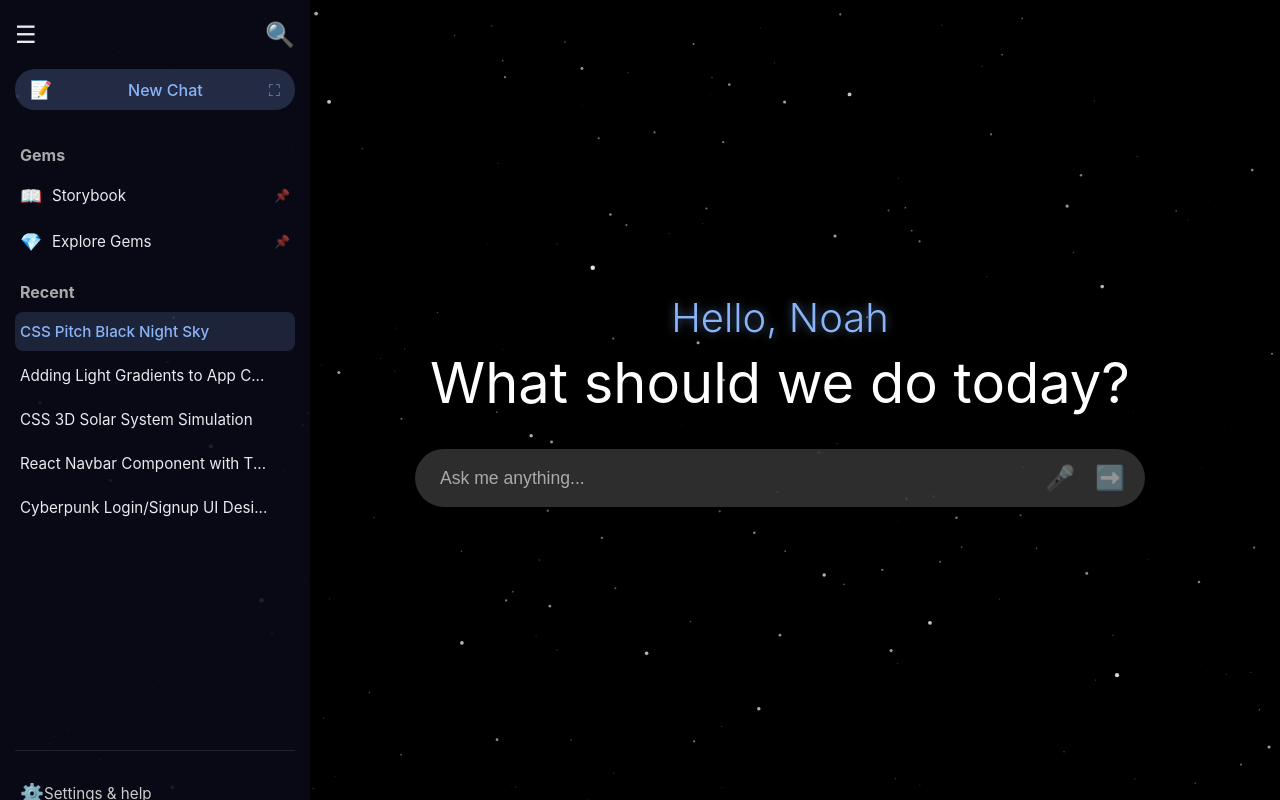
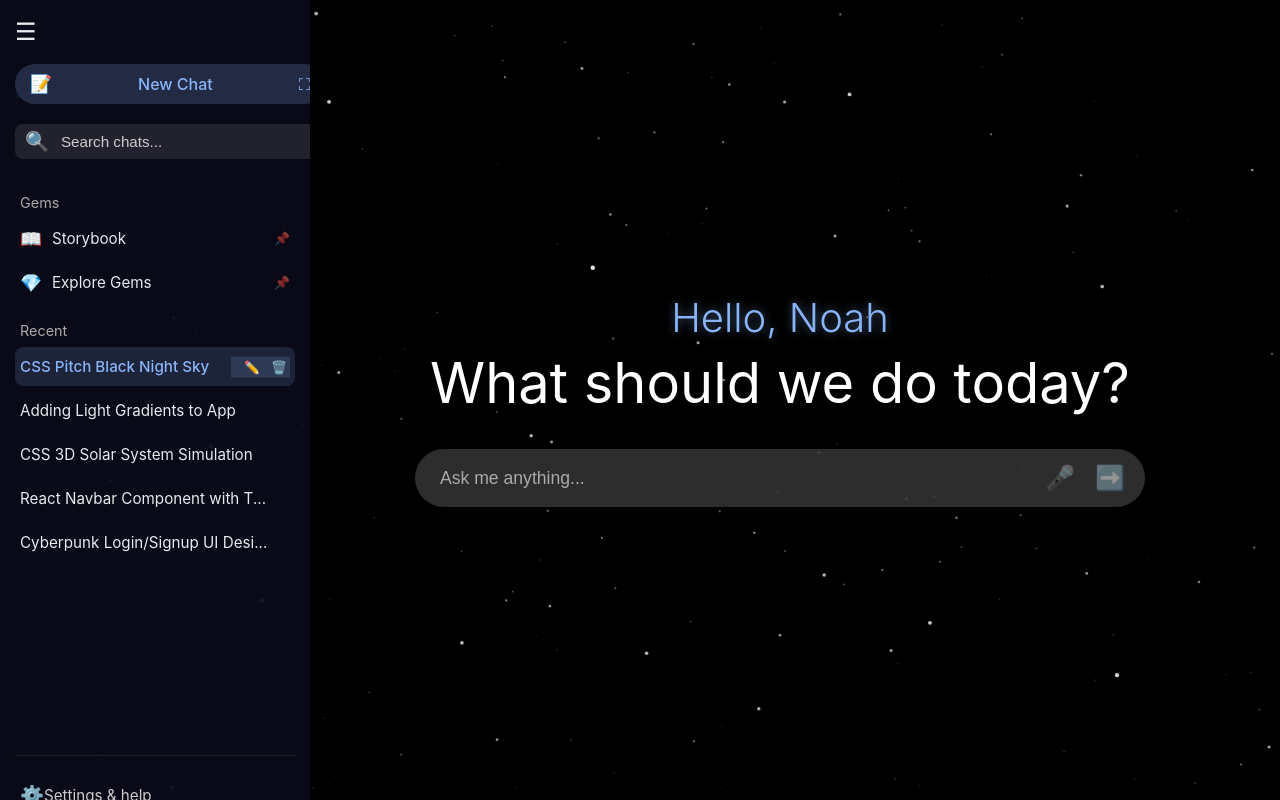
Before and after one commit to NoahMenezes/Image-Generator, a React (Create React App) app: page / in a window 1280 px wide. Built offline with nearby package versions, Linux system fonts and the light colour scheme; no server answers.

Commit message:
fixed the reponse

```diff
--- a/src/components/Sidebar.css
+++ b/src/components/Sidebar.css
@@ -1,28 +1,47 @@
+:root {
+    --sidebar-width: 280px;
+    --sidebar-collapsed-width: 60px;
+    --primary-color: #8ab4f8; /* Gemini blue */
+    --dark-bg: rgba(10, 10, 25, 0.95);
+    --hover-bg: rgba(255, 255, 255, 0.1);
+    --selected-bg: rgba(138, 180, 248, 0.15);
+    --new-chat-bg: rgba(138, 180, 248, 0.2);
+    --text-color: #e8eaed;
+}
+
 .sidebar {
-    width: 280px;
+    width: var(--sidebar-width);
     height: 100vh;
     position: fixed;
     top: 0;
     left: 0;
-    background-color: rgba(10, 10, 25, 0.9); /* Dark semi-transparent background */
-    color: #e8eaed;
+    background-color: var(--dark-bg);
+    color: var(--text-color);
     padding: 20px 15px;
     display: flex;
     flex-direction: column;
     z-index: 20;
     box-shadow: 2px 0 10px rgba(0, 0, 0, 0.5);
-    transition: width 0.3s ease;
+    transition: width 0.3s ease, padding 0.3s ease;
+    overflow: hidden; /* Prevent body scroll */
+}
+
+/* 1. Collapsed State */
+.sidebar.collapsed {
+    width: var(--sidebar-collapsed-width);
+    padding: 20px 10px;
+    align-items: center;
 }
 
 /* Sidebar Top Section */
 .sidebar-top {
     margin-bottom: 20px;
+    width: 100%;
 }
 
 .menu-header {
     display: flex;
-    justify-content: space-between;
-    align-items: center;
+    justify-content: flex-start;
     margin-bottom: 20px;
 }
 
@@ -30,15 +49,13 @@
     font-size: 1.5rem;
     cursor: pointer;
     transition: color 0.2s;
+    line-height: 1; /* Helps with vertical alignment */
 }
 
-.search-icon {
-    color: #8ab4f8;
-}
-
+/* 2. New Chat Button */
 .new-chat-button {
-    background-color: rgba(138, 180, 248, 0.2);
-    color: #8ab4f8;
+    background-color: var(--new-chat-bg);
+    color: var(--primary-color);
     padding: 10px 15px;
     border-radius: 20px;
     cursor: pointer;
@@ -47,6 +64,8 @@
     align-items: center;
     font-weight: 500;
     transition: background-color 0.2s;
+    width: 100%;
+    gap: 10px;
 }
 
 .new-chat-button:hover {
@@ -55,24 +74,73 @@
 
 .new-chat-button .icon {
     font-size: 1.1rem;
+    margin-right: 0;
+}
+
+/* Collapsed New Chat Button - Icon only */
+.sidebar.collapsed .new-chat-button {
+    width: 40px;
+    height: 40px;
+    padding: 0;
+    justify-content: center;
+}
+
+.sidebar.collapsed .new-chat-button .fullscreen-icon {
+    display: none;
+}
+
+/* 3. Search Bar Styling */
+.sidebar-search {
+    display: flex;
+    align-items: center;
+    background-color: rgba(255, 255, 255, 0.1);
+    border-radius: 8px;
+    padding: 8px 10px;
+    margin-bottom: 20px;
+    width: 100%;
+}
+
+.sidebar-search .search-icon {
+    font-size: 1.2rem;
     margin-right: 10px;
 }
 
-.fullscreen-icon {
-    font-size: 1rem;
-    opacity: 0.7;
+.search-input {
+    flex-grow: 1;
+    background: none;
+    border: none;
+    color: var(--text-color);
+    outline: none;
+    font-size: 0.95rem;
+}
+.search-input::placeholder {
+    color: #ccc;
 }
 
-/* Sidebar Middle/Recent Section */
+/* 4. Section Structure & Scrolling */
+.sidebar-section {
+    width: 100%;
+}
+
+.recent-chats-section {
+    flex-grow: 1; /* Takes up all available vertical space */
+    overflow-y: auto; /* Enables scrolling for the chats list */
+    padding-right: 5px; /* Visual space for scrollbar */
+    margin-bottom: 10px;
+}
+
 .sidebar-section h3 {
-    font-size: 1rem;
+    font-size: 0.9rem;
     color: #aaa;
     margin-top: 15px;
-    margin-bottom: 10px;
+    margin-bottom: 8px;
     padding-left: 5px;
+    font-weight: 400;
 }
 
+/* 5. Sidebar Items (Gems & Recent) */
 .sidebar-item {
+    position: relative;
     display: flex;
     align-items: center;
     padding: 10px 5px;
@@ -87,12 +155,13 @@
 }
 
 .sidebar-item:hover:not(.selected-chat) {
-    background-color: rgba(255, 255, 255, 0.1);
+    background-color: var(--hover-bg);
 }
 
 .item-icon {
     font-size: 1.1rem;
     margin-right: 10px;
+    line-height: 1;
 }
 
 .pin-icon {
@@ -102,22 +171,81 @@
 }
 
 .selected-chat {
-    background-color: rgba(138, 180, 248, 0.15);
-    color: #8ab4f8;
+    background-color: var(--selected-bg);
+    color: var(--primary-color);
     font-weight: 500;
 }
 
-/* Sidebar Bottom Section */
+/* Chat Actions (Edit/Delete) */
+.recent-chat {
+    padding-right: 50px; /* Reserve space for actions */
+}
+
+.chat-actions {
+    position: absolute;
+    right: 5px;
+    top: 50%;
+    transform: translateY(-50%);
+    display: flex;
+    gap: 5px;
+    background-color: var(--selected-bg); /* Use selected color for background overlay */
+    padding-left: 10px;
+    opacity: 0;
+    transition: opacity 0.2s;
+}
+
+/* The selected chat or hover state on the item reveals the actions */
+.sidebar-item:hover .chat-actions {
+    opacity: 1;
+    background-color: rgba(255, 255, 255, 0.1); /* Use hover background when showing actions */
+}
+.selected-chat .chat-actions {
+    opacity: 1;
+    background-color: var(--selected-bg);
+}
+
+
+.action-icon {
+    font-size: 0.8rem;
+    cursor: pointer;
+    padding: 3px;
+    border-radius: 4px;
+}
+
+.action-icon:hover {
+    background-color: rgba(0, 0, 0, 0.4);
+}
+
+.delete-icon:hover {
+    color: #f44336;
+}
+
+.no-results {
+    padding: 10px 5px;
+    color: #aaa;
+    font-style: italic;
+    font-size: 0.9rem;
+}
+
+/* 6. Sidebar Bottom Section (Settings) */
 .sidebar-bottom {
-    margin-top: auto; /* Pushes the settings to the very bottom */
+    margin-top: auto;
     padding-top: 20px;
     border-top: 1px solid rgba(255, 255, 255, 0.1);
+    width: 100%;
 }
 
 .sidebar-bottom .sidebar-item {
     color: #ccc;
+    justify-content: flex-start;
 }
 
 .sidebar-bottom .icon {
     font-size: 1.2rem;
 }
+
+/* Collapsed Sidebar Bottom Item */
+.sidebar.collapsed .sidebar-bottom .sidebar-item {
+    padding: 10px 0;
+    justify-content: center;
+}
--- a/src/components/Sidebar.js
+++ b/src/components/Sidebar.js
@@ -1,37 +1,142 @@
-import React from 'react';
+import React, { useState, useMemo, createContext, useContext } from 'react';
 import './Sidebar.css';
 
+// Create a context for the sidebar
+export const SidebarContext = createContext({
+    recentChats: [],
+    currentChatId: null,
+    newChat: () => {},
+    selectChat: () => {},
+    deleteChat: () => {},
+    clearAllChats: () => {}
+});
+
 const Sidebar = () => {
-    // Placeholder data to mimic the "Gems" and "Recent" sections
+    const context = useContext(SidebarContext);
+
+    // --- STATE MANAGEMENT ---
+    const initialRecentChats = useMemo(() => [
+        { id: 1, title: 'CSS Pitch Black Night Sky' },
+        { id: 2, title: 'Adding Light Gradients to App' },
+        { id: 3, title: 'CSS 3D Solar System Simulation' },
+        { id: 4, title: 'React Navbar Component with T...' },
+        { id: 5, title: 'Cyberpunk Login/Signup UI Desi...' }
+    ], []);
+
+    const [recentChats, setRecentChats] = useState(initialRecentChats);
+    const [currentChatId, setCurrentChatId] = useState(initialRecentChats[0]?.id || null);
+    const [searchTerm, setSearchTerm] = useState('');
+    const [isSidebarOpen, setIsSidebarOpen] = useState(true);
+
+    // Placeholder data for the "Gems" section
     const gems = [
         { icon: '📖', name: 'Storybook' },
         { icon: '💎', name: 'Explore Gems' }
     ];
 
-    const recentChats = [
-        'CSS Pitch Black Night Sky',
-        'Adding Light Gradients to App C...',
-        'CSS 3D Solar System Simulation',
-        'React Navbar Component with T...',
-        'Cyberpunk Login/Signup UI Desi...'
-    ];
+    // --- HANDLERS ---
+
+    const handleNewChat = () => {
+        const newId = Date.now();
+        const newChatItem = { id: newId, title: 'New Chat' };
+        setRecentChats(prevChats => [newChatItem, ...prevChats]);
+        setCurrentChatId(newId);
+        setSearchTerm('');
+
+        // Call context method if provided
+        if (context.newChat) {
+            context.newChat(newChatItem);
+        }
+    };
+
+    const handleSelectChat = (id) => {
+        setCurrentChatId(id);
+        if (context.selectChat) {
+            context.selectChat(id);
+        }
+    };
+
+    const handleToggleSidebar = () => {
+        setIsSidebarOpen(!isSidebarOpen);
+    };
+
+    const handleSearchChange = (event) => {
+        setSearchTerm(event.target.value);
+    };
+
+    const handleDelete = (id) => {
+        if (window.confirm('Are you sure you want to delete this chat?')) {
+            setRecentChats(prevChats => {
+                const updatedChats = prevChats.filter(chat => chat.id !== id);
+                if (currentChatId === id) {
+                    setCurrentChatId(updatedChats[0]?.id || null);
+                }
+
+                // Call context method if provided
+                if (context.deleteChat) {
+                    context.deleteChat(id);
+                }
+
+                return updatedChats;
+            });
+        }
+    };
+
+    const handleEdit = (id) => {
+        const newTitle = prompt('Enter new chat title:');
+        if (newTitle) {
+            setRecentChats(recentChats.map(chat =>
+                chat.id === id ? { ...chat, title: newTitle } : chat
+            ));
+        }
+    };
+
+    // --- COMPUTED VALUES ---
+
+    const filteredChats = useMemo(() => {
+        if (!searchTerm) {
+            return recentChats;
+        }
+        const lowerCaseSearch = searchTerm.toLowerCase();
+        return recentChats.filter(chat =>
+            chat.title.toLowerCase().includes(lowerCaseSearch)
+        );
+    }, [recentChats, searchTerm]);
+
+    // --- RENDER ---
 
     return (
-        <aside className="sidebar">
-            {/* Top Section: Menu and New Chat */}
+        <aside className={`sidebar ${isSidebarOpen ? '' : 'collapsed'}`}>
+            {/* Top Section: Menu and New Chat Button */}
             <div className="sidebar-top">
                 <div className="menu-header">
-                    <span className="icon">☰</span>
-                    <span className="icon search-icon">🔍</span>
+                    <span className="icon menu-toggle-icon" onClick={handleToggleSidebar}>☰</span>
                 </div>
-                <div className="new-chat-button">
-                    <span className="icon">📝</span> New Chat
+
+                <div className="new-chat-button" onClick={handleNewChat}>
+                    <span className="icon">📝</span>
+                    {isSidebarOpen && 'New Chat'}
                     <span className="fullscreen-icon">⛶</span>
                 </div>
             </div>
 
+            {/* Content Container - Conditionally rendered based on open state */}
+            {isSidebarOpen && (
+                <>
+                    {/* Search Bar */}
+                    <div className="sidebar-search">
+                        <span className="icon search-icon">🔍</span>
+                        <input
+                            type="text"
+                            placeholder="Search chats..."
+                            value={searchTerm}
+                            onChange={handleSearchChange}
+                            className="search-input"
+                        />
+                    </div>
+
                     {/* Middle Section: Gems (Features) */}
-            <div className="sidebar-section">
+                    <div className="sidebar-section gems-section">
                         <h3>Gems</h3>
                         {gems.map((item, index) => (
                             <div key={index} className="sidebar-item">
@@ -42,23 +147,50 @@ const Sidebar = () => {
                         ))}
                     </div>
 
-            {/* Bottom Section: Recent Chats */}
-            <div className="sidebar-section">
+                    {/* Bottom Section: Recent Chats (The main scrolling content) */}
+                    <div className="sidebar-section recent-chats-section">
                         <h3>Recent</h3>
-                {recentChats.map((title, index) => (
+                        <div className="recent-chats-list">
+                            {filteredChats.length > 0 ? (
+                                filteredChats.map((chat) => (
                                     <div
-                        key={index}
-                        className={`sidebar-item recent-chat ${index === 0 ? 'selected-chat' : ''}`}
+                                        key={chat.id}
+                                        className={`sidebar-item recent-chat ${chat.id === currentChatId ? 'selected-chat' : ''}`}
+                                        onClick={() => handleSelectChat(chat.id)}
                                     >
-                        {title}
+                                        {chat.title}
+                                        {/* Action buttons appear on hover/selection */}
+                                        <div className="chat-actions">
+                                            <span
+                                                className="action-icon edit-icon"
+                                                onClick={(e) => { e.stopPropagation(); handleEdit(chat.id); }}
+                                                title="Edit Title"
+                                            >
+                                                ✏️
+                                            </span>
+                                            <span
+                                                className="action-icon delete-icon"
+                                                onClick={(e) => { e.stopPropagation(); handleDelete(chat.id); }}
+                                                title="Delete Chat"
+                                            >
+                                                🗑️
+                                            </span>
                                         </div>
-                ))}
                                     </div>
+                                ))
+                            ) : (
+                                <div className="no-results">No chats found.</div>
+                            )}
+                        </div>
+                    </div>
+                </>
+            )}
 
-            {/* Settings & Help at the very bottom */}
+            {/* Settings & Help at the very bottom (Always visible, but content changes) */}
             <div className="sidebar-bottom">
                 <div className="sidebar-item settings">
-                    <span className="icon">⚙️</span> Settings & help
+                    <span className="icon">⚙️</span>
+                    {isSidebarOpen && 'Settings & help'}
                 </div>
             </div>
         </aside>
```
Also changed, not shown: src/App.js (+14 -17 lines), src/config/Gemini.js (+39 -38 lines). Lines whose indentation alone changed are shown as unchanged.
